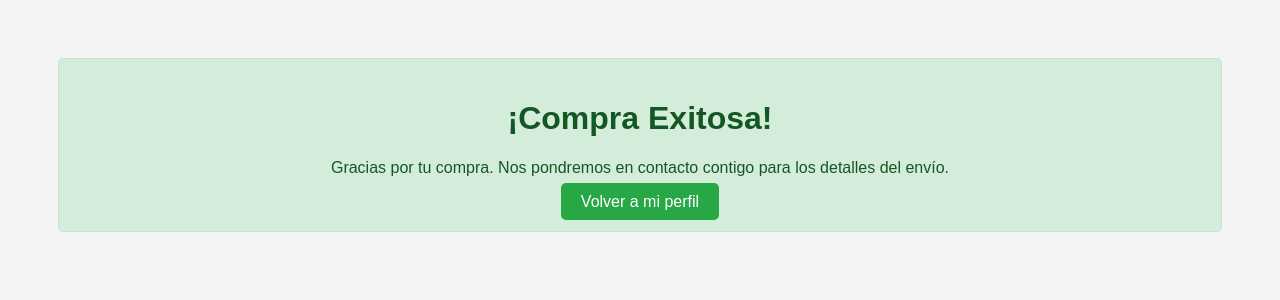
After one commit to nicolas95u/Pre-Entrega-Backend, a Node server app: page /static/payment_success.html in a window 1280 px wide. The commit adds this page. Shown: the top 300 px of the page. Run offline with Node 20, Linux system fonts and the light colour scheme; some libraries are stand-ins or nearby versions.

Commit message:
ajustes de pagosv2

```diff
--- a/server.js
+++ b/server.js
@@ -23,6 +23,12 @@ import sessionRoutes from './routes/sessionRoutes.js';
 import viewsRoutes from './routes/viewsRoutes.js';
 import userRoutes from './routes/userRoutes.js';
 import { initiatePayment } from './controllers/paymentController.js';
+import path from 'path';
+import { fileURLToPath } from 'url'; // Importamos fileURLToPath para manejar __dirname
+
+// Obtener __dirname para usar en ESM
+const __filename = fileURLToPath(import.meta.url);
+const __dirname = path.dirname(__filename);
 
 const app = express();
 const server = http.createServer(app);
@@ -63,6 +69,9 @@ app.use(passport.session());
 
 connectToDatabase(process.env.MONGO_URL);
 
+// Configuración para servir archivos estáticos
+app.use('/static', express.static(path.join(__dirname, 'static')));
+
 app.use('/', mainRouter);
 app.use('/api/products', productRoutes);
 app.use('/api/carts', cartRoutes);
@@ -70,7 +79,6 @@ app.use('/api/payments', paymentRoutes);
 app.use('/session', sessionRoutes);
 app.use('/', viewsRoutes);
 app.use('/api/users', userRoutes);
-
 
 app.post('/checkout', initiatePayment);
 
--- /dev/null
+++ b/static/payment_success.html
@@ -0,0 +1,42 @@
+<!DOCTYPE html>
+<html lang="es">
+  <head>
+    <meta charset="utf-8" />
+    <meta name="viewport" content="width=device-width, initial-scale=1" />
+    <title>Compra Exitosa</title>
+    <style>
+      body {
+        font-family: Arial, sans-serif;
+        color: #333;
+        background-color: #f4f4f4;
+        text-align: center;
+        padding: 50px;
+      }
+      .message {
+        padding: 20px;
+        background-color: #d4edda;
+        color: #155724;
+        border: 1px solid #c3e6cb;
+        border-radius: 5px;
+      }
+      .button {
+        margin-top: 20px;
+        padding: 10px 20px;
+        background-color: #28a745;
+        color: white;
+        text-decoration: none;
+        border-radius: 5px;
+      }
+      .button:hover {
+        background-color: #218838;
+      }
+    </style>
+  </head>
+  <body>
+    <div class="message">
+      <h1>¡Compra Exitosa!</h1>
+      <p>Gracias por tu compra. Nos pondremos en contacto contigo para los detalles del envío.</p>
+      <a href="/profile" class="button">Volver a mi perfil</a>
+    </div>
+  </body>
+</html>
```
Also changed, not shown: controllers/paymentController.js (+24 -5 lines), routes/cartRoutes.js (+11 -5 lines), static/payment_cancel.html (added, +42 -0 lines), views/cart.handlebars (+8 -0 lines), views/products.handlebars (+8 -2 lines), 2 other files.
